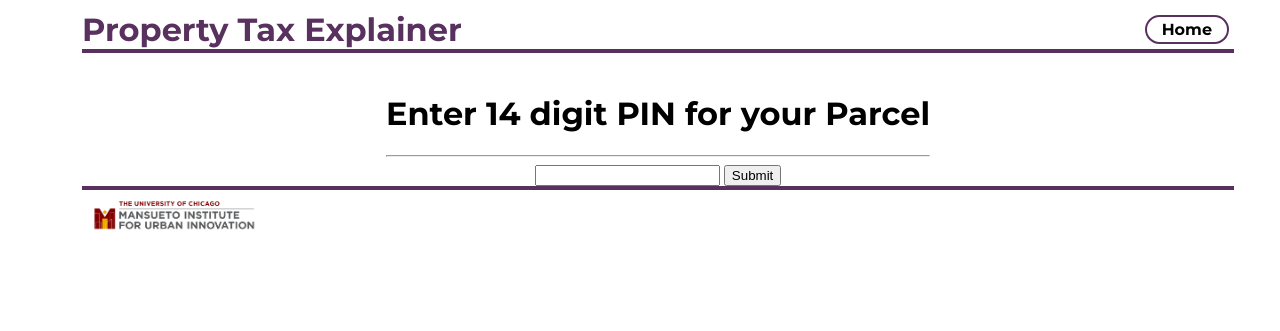
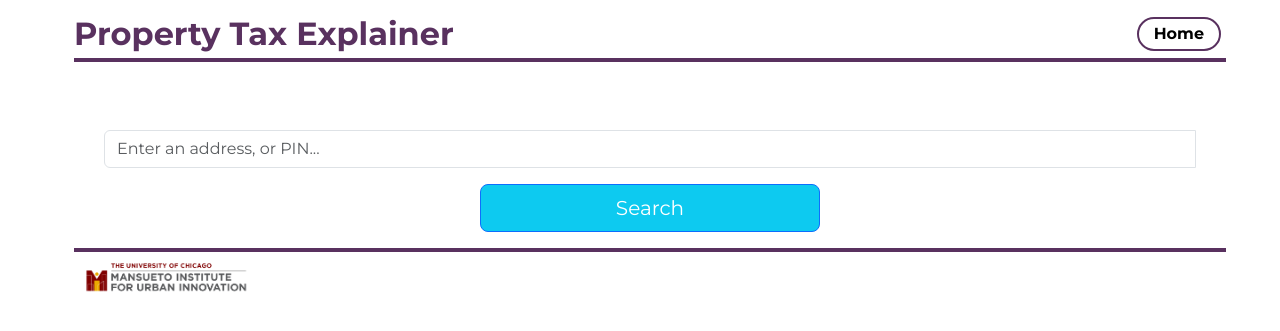
Before and after one commit to divij-sinha/ptax-project-update, a FastAPI app: page / in a window 1280 px wide. Shown: the top 331 px of the page. Run offline with FastAPI, Linux system fonts and the light colour scheme; some web fonts are replaced.

Commit message:
ported over full address search functionality + base template + added bootstrap

```diff
--- /dev/null
+++ b/app/assets/index.js
@@ -0,0 +1,106 @@
+
+var button = document.getElementById("search-button");
+button.onclick = () => {
+    button.classList.add("disabled");
+};
+
+
+// debounce to create smoother search suggestions
+let debounceTimeout;
+function debounce(func, delay) {
+    return function (...args) {
+        clearTimeout(debounceTimeout);
+        debounceTimeout = setTimeout(() => func.apply(this, args), delay);
+    };
+}
+
+
+document.addEventListener('DOMContentLoaded', function () {
+    let selectedIndex = -1;
+    let suggestions = [];
+
+    // Debounce function (you'll need to implement this or use a library like lodash)
+    const debounce = (func, delay) => {
+        let timeout;
+        return function () {
+            const context = this;
+            const args = arguments;
+            clearTimeout(timeout);
+            timeout = setTimeout(() => func.apply(context, args), delay);
+        };
+    };
+
+    const searchTermInput = document.getElementById('search_term');
+    const searchTermHidden = document.getElementById('search_term_hidden');
+    const suggestionsDropdown = document.getElementById('suggestions_dropdown');
+
+
+    searchTermInput.addEventListener('input', debounce(function () {
+        const searchTerm = this.value.toUpperCase();
+
+        if (searchTerm.length >= 2) {
+            fetch('/address_suggestions', {
+                method: 'POST',
+                headers: {
+                    'Content-Type': 'application/x-www-form-urlencoded', // Or 'application/json' if sending JSON
+                },
+                body: `search_term=${searchTerm}`, // Or JSON.stringify({...})
+            })
+                .then(response => response.json())
+                .then(response => {
+                    suggestions = response;
+                    let dropdownHtml = "";
+                    response.forEach(function (suggestion, index) {
+                        dropdownHtml += `<a class="dropdown-item" href="#" data-index="${index}" data-hidden-value="${suggestion.value}">${suggestion.key}</a>`;
+                    });
+                    suggestionsDropdown.innerHTML = dropdownHtml;
+                    suggestionsDropdown.classList.add('show');
+                    selectedIndex = -1;
+                });
+        } else {
+            suggestionsDropdown.classList.remove('show');
+        }
+    }, 200));
+
+    document.addEventListener('click', function (event) {
+        if (event.target.classList.contains('dropdown-item')) {
+            searchTermInput.value = event.target.textContent;
+            searchTermHidden.value = event.target.dataset.hiddenValue;
+            suggestionsDropdown.classList.remove('show');
+        }
+    });
+
+
+    searchTermInput.addEventListener('focusout', function () {
+        if (!suggestionsDropdown.matches(':hover')) {  // Use matches for modern browsers
+            suggestionsDropdown.classList.remove('show');
+        }
+    });
+
+    searchTermInput.addEventListener('keydown', function (e) {
+        const items = suggestionsDropdown.querySelectorAll('.dropdown-item');
+
+        if (e.key === 'ArrowDown') {
+            e.preventDefault();
+            if (selectedIndex < items.length - 1) {
+                selectedIndex++;
+                items.forEach(item => item.classList.remove('active'));
+                items[selectedIndex].classList.add('active');
+            }
+        } else if (e.key === 'ArrowUp') {
+            e.preventDefault();
+            if (selectedIndex > 0) {
+                selectedIndex--;
+                items.forEach(item => item.classList.remove('active'));
+                items[selectedIndex].classList.add('active');
+            }
+        } else if (e.key === 'Enter') {
+            e.preventDefault();
+            if (selectedIndex >= 0) {
+                searchTermInput.value = items[selectedIndex].textContent;
+                searchTermHidden.value = items[selectedIndex].dataset.hiddenValue;
+                suggestionsDropdown.classList.remove('show');
+            }
+        }
+    });
+});
--- a/app/main.py
+++ b/app/main.py
@@ -4,7 +4,7 @@ import subprocess
 import polars as pl
 import usaddress
 from fastapi import FastAPI, Form, Request, status
-from fastapi.responses import HTMLResponse, RedirectResponse
+from fastapi.responses import HTMLResponse, JSONResponse, RedirectResponse
 from fastapi.staticfiles import StaticFiles
 from fastapi.templating import Jinja2Templates
 
@@ -28,7 +28,10 @@ async def read_root(request: Request):
     )
 
 
-async def address_suggestions(search_term: str, exact_match: bool = False):
+@app.post("/address_suggestions")
+async def address_suggestions(
+    request: Request, search_term: str = Form(...), exact_match: bool = False
+):
     add_df = pl.scan_csv("data/Address_Points.csv", infer_schema=False)
     parsed_address = {k: v.lower() for v, k in usaddress.parse(search_term)}
 
@@ -68,7 +71,7 @@ async def address_suggestions(search_term: str, exact_match: bool = False):
         .collect()
         .to_dicts()
     )
-    return suggestions
+    return JSONResponse(content=suggestions)
 
 
 # @app.get("/outputs/", response_class=HTMLResponse)
@@ -76,7 +79,9 @@ async def address_suggestions(search_term: str, exact_match: bool = False):
 
 
 @app.post("/submit", response_class=RedirectResponse)
-async def handle_pin(request: Request, pin: str = Form(...)):
+async def handle_pin(
+    request: Request, search_term: str = Form(...), search_term_hidden: str = Form(...)
+):
     """Handle PIN input and render the QMD file."""
     base_dir = os.path.dirname(__file__)  # Directory of the current script
     qmd_file = os.path.abspath(
@@ -84,20 +89,15 @@ async def handle_pin(request: Request, pin: str = Form(...)):
     )
     output_file = os.path.join(base_dir, "../ptaxsim_explainer_update_as.html")
 
-    if not (len(pin) == 14 and pin.isdigit()):
-        suggestions_exact = await address_suggestions(pin, exact_match=True)
-        print(f"Exact suggestions: {suggestions_exact}")
-        suggestions_inexact = await address_suggestions(pin)
-        suggestions = suggestions_exact + suggestions_inexact
-        if suggestions:
-            print(f"Address suggestion: {suggestions[0]}")
-            pin = suggestions[0]["value"]
-
-        else:
-            return HTMLResponse(
-                content=f"<h1>Error: Invalid PIN or Address - {pin}</h1>",
-                status_code=status.HTTP_400_BAD_REQUEST,
-            )
+    if len(search_term) == 14 and search_term.isdigit():
+        pin = search_term
+    elif len(search_term_hidden) == 14 and search_term_hidden.isdigit():
+        pin = search_term_hidden
+    else:
+        return HTMLResponse(
+            content=f"<h1>Error: Invalid PIN or Address - {pin}</h1>",
+            status_code=status.HTTP_400_BAD_REQUEST,
+        )
 
     try:
         # Render the Quarto document with the provided PIN
--- /dev/null
+++ b/app/templates/_base.html
@@ -0,0 +1,42 @@
+<!DOCTYPE html>
+<html lang="en">
+
+<head>
+    <meta charset="UTF-8">
+    <meta name="viewport" content="width=device-width, initial-scale=1.0">
+    <title>{{ title }}</title>
+    <link href="https://cdn.jsdelivr.net/npm/bootstrap@5.3.3/dist/css/bootstrap.min.css" rel="stylesheet"
+        integrity="sha384-QWTKZyjpPEjISv5WaRU9OFeRpok6YctnYmDr5pNlyT2bRjXh0JMhjY6hW+ALEwIH" crossorigin="anonymous" />
+    <link rel="stylesheet" href="{{ url_for('assets', path='style.css') }}">
+</head>
+
+<body>
+    <div id="app">
+        <!-- Navigation Bar -->
+        <div id="nav">
+            <div id="nav-title">
+                <span class="sw-title">Property Tax Explainer</span>
+            </div>
+            <div id="nav-buttons">
+                <a class="nav-button" href="/">Home</a>
+            </div>
+        </div>
+
+        <!-- Content Section -->
+        {% block content %}{% endblock %}
+
+        <!-- Footer -->
+
+        <div id="footer">
+            <div id="footer-text">
+                <img src="/assets/mansueto_logo.png" alt="Mansueto Institute Logo" class="logo-img" />
+            </div>
+        </div>
+    </div>
+
+
+</body>
+<script src="https://cdn.jsdelivr.net/npm/bootstrap@5.3.3/dist/js/bootstrap.bundle.min.js"></script>
+{% block script %}{% endblock %}
+
+</html>
--- a/app/templates/index.html
+++ b/app/templates/index.html
@@ -1,41 +1,49 @@
-<!DOCTYPE html>
-<html lang="en">
-<head>
-    <meta charset="UTF-8">
-    <meta name="viewport" content="width=device-width, initial-scale=1.0">
-    <title>{{ title }}</title>
-    <link rel="stylesheet" href="{{ url_for('assets', path='style.css') }}" >
-</head>
-<body>
-    <div id="app">
-        <!-- Navigation Bar -->
-        <div id="nav">
-            <div id="nav-title">
-                <span class="sw-title">Property Tax Explainer</span>
-            </div>
-            <div id="nav-buttons">
-                <a class="nav-button" href="/">Home</a>
-            </div>
-        </div>
+{% extends "_base.html" %}
 
-        <!-- Content Section -->
-        <div class="content-container">
-            <h1>Enter 14 digit PIN for your Parcel</h1>
-            <hr />
-            <div class="input-container">
-                <form action="/submit" method="post">
-                    <center><input type="text" name="pin" placeholder=""/>
-                    <button type="submit">Submit</button></center>
+{% block content %}
+<!-- <div class="content-container">
+    <h1>Enter 14 digit PIN for your Parcel</h1>
+    <hr />
+    <div class="input-container">
+        <form action="/submit" method="post">
+            <center><input type="text" name="pin" placeholder="" />
+                <button type="submit">Submit</button>
+            </center>
+        </form>
+    </div>
+</div> -->
+<div class="container mt-4">
+    <div class="tab-content" id="nav-tabContent">
+        <div class="tab-pane fade show active" id="text-search" role="tabpanel" aria-labelledby="text-search-tab"
+            tabindex="0">
+            <div class="container pt-4">
+                <form method="post" autocomplete="off" action="/submit">
+                    <div class="row justify-content-around mb-3 gap-2">
+                        <div class="input-group">
+                            <input type="text" name="search_term" class="form form-control align-self-end"
+                                id="search_term" placeholder="Enter an address, or PIN...">
+                            <ul class="dropdown-menu" role="menu" id="suggestions_dropdown"></ul>
+                        </div>
+                        <div class="input-group">
+                            <input type="hidden" name="search_term_hidden" class="form form-control align-self-end"
+                                id="search_term_hidden" placeholder="NEVER SEE THIS">
+                        </div>
+                        <div class="row justify-content-center">
+                            <div class="col-md-4">
+                                <button class="btn btn-primary btn-lg btn-block bg-info w-100"
+                                    id="search-button">Search</button>
+                            </div>
+                        </div>
+                    </div>
+
                 </form>
             </div>
         </div>
+    </div>
+</div>
 
-        <!-- Footer -->
-        <div id="footer">
-            <div id="footer-text">
-                <img src="/assets/mansueto_logo.png" alt="Mansueto Institute Logo" class="logo-img" />
-            </div>
-        </div>
-    </div>
-</body>
-</html>
+{% endblock %}
+
+{% block script %}
+<script src="assets/index.js"></script>
+{% endblock %}
```
